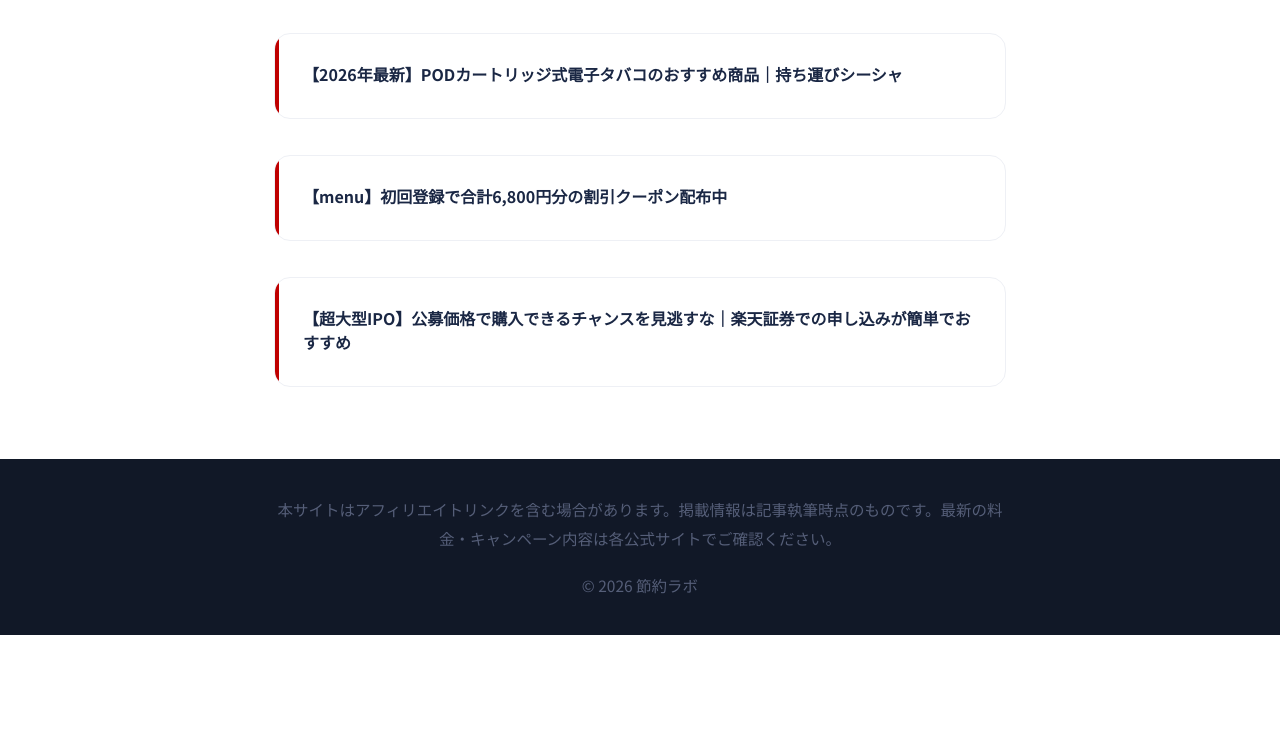
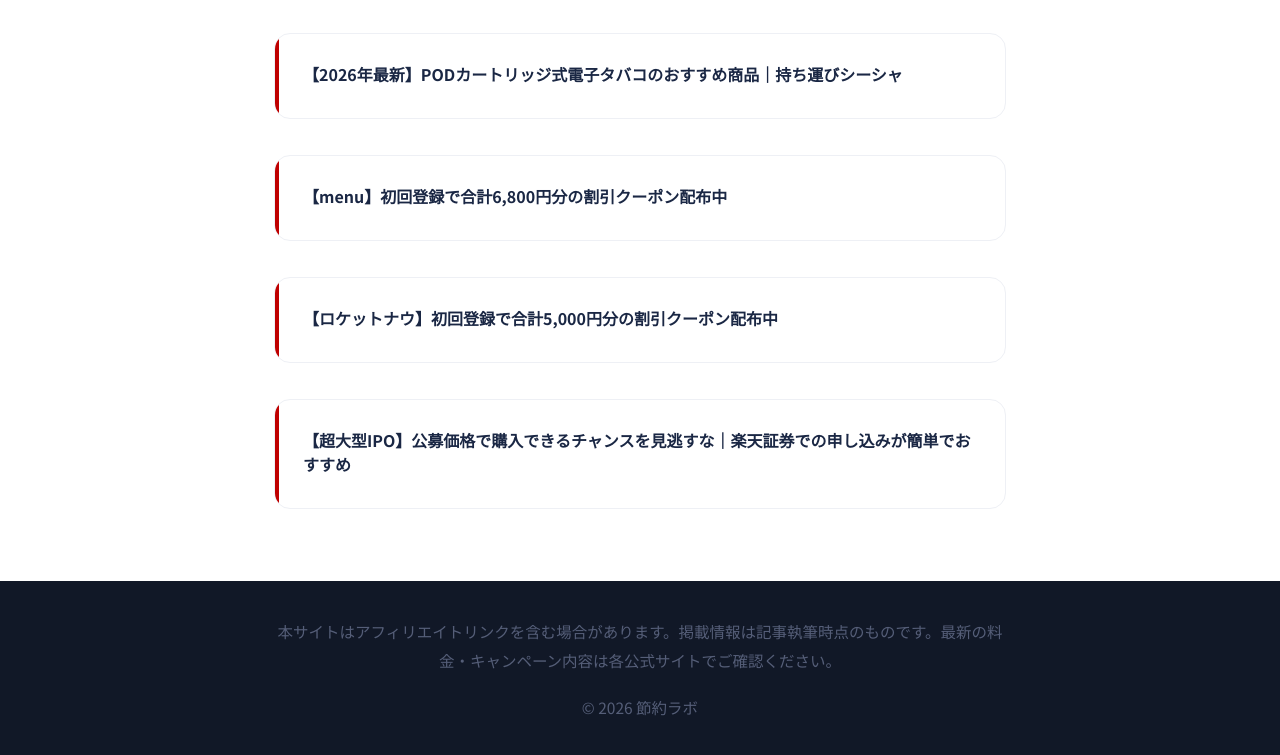
Before and after one commit to singlelifestyle/savings-mobile, a plain HTML site: page index.html in a window 1280 px wide. Shown: the part 5791-6546 px from the top of the page. Before the commit the page ends 6426 px from the top, so only its background shows below. Drawn offline with Linux system fonts and the light colour scheme.

Commit message:
Update index.html

```diff
--- a/index.html
+++ b/index.html
@@ -822,6 +822,10 @@
       <h3>【menu】初回登録で合計6,800円分の割引クーポン配布中</h3></a>
     </div>
     <div class="campaign-grid">
+      <a href="https://singlelifestyle.github.io/rocketnow-coupon/" class="campaign-card" target="_blank" rel="noopener noreferrer" aria-label="【ロケットナウ】初回登録で合計5,000円分の割引クーポン配布中">
+      <h3>【ロケットナウ】初回登録で合計5,000円分の割引クーポン配布中</h3></a>
+    </div>
+    <div class="campaign-grid">
       <a href="https://singlelifestyle.github.io/large-scale-IPO/" class="campaign-card" target="_blank" rel="noopener noreferrer" aria-label="【超大型IPO】公募価格で購入できるチャンスを見逃すな｜楽天証券での申し込みが簡単でおすすめ">
       <h3>【超大型IPO】公募価格で購入できるチャンスを見逃すな｜楽天証券での申し込みが簡単でおすすめ</h3></a>
     </div>
```
